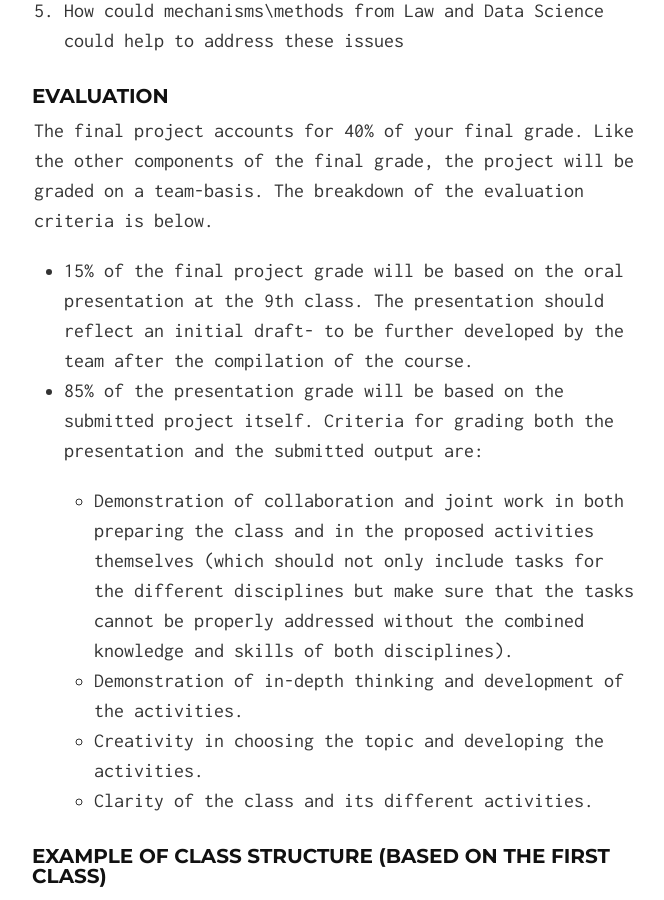
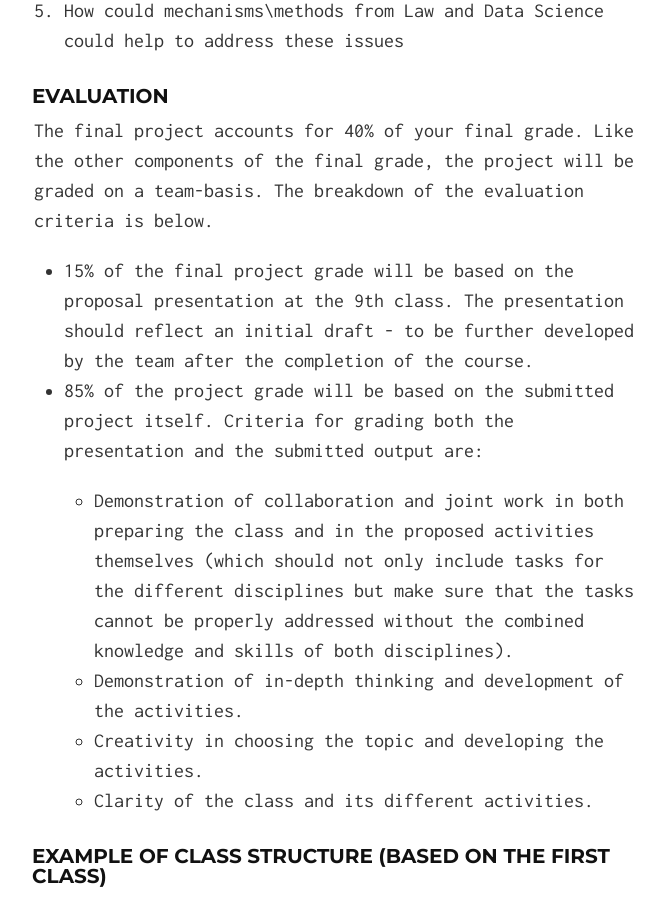
Before and after one commit to ResponsiblyAI/learn, a Jekyll site: the page built from final-project.md, in a window 1280 px wide and 900 px high, scrolled down 3224 px. Shown: the whole window, without its empty margins (306-970 px from the left). Built offline with Jekyll 4.4.1, drawn with Linux system fonts in a browser that asks for light colours; nearby versions of some CDN libraries.

Commit message:
update final project doc

```diff
--- a/final-project.md
+++ b/final-project.md
@@ -70,8 +70,8 @@ A proposed structure should include:
 
 The final project accounts for 40% of your final grade. Like the other components of the final grade, the project will be graded on a team-basis.  The breakdown of the evaluation criteria is below.
 
-- 15% of the final project grade will be based on the oral presentation at the 9th class. The presentation should reflect an initial draft- to be further developed by the team after the compilation of the course.
-- 85% of the presentation grade will be based on the submitted project itself. Criteria for grading both the presentation and the submitted output are:
+- 15% of the final project grade will be based on the proposal presentation at the 9th class. The presentation should reflect an initial draft - to be further developed by the team after the completion of the course.
+- 85% of the project grade will be based on the submitted project itself. Criteria for grading both the presentation and the submitted output are:
 
   - Demonstration of collaboration and joint work in both preparing the class and in the proposed activities themselves (which should not only include tasks for the different disciplines but make sure that the tasks cannot be properly addressed without the combined knowledge and skills of both disciplines).
   - Demonstration of in-depth thinking and development of the activities.
```
